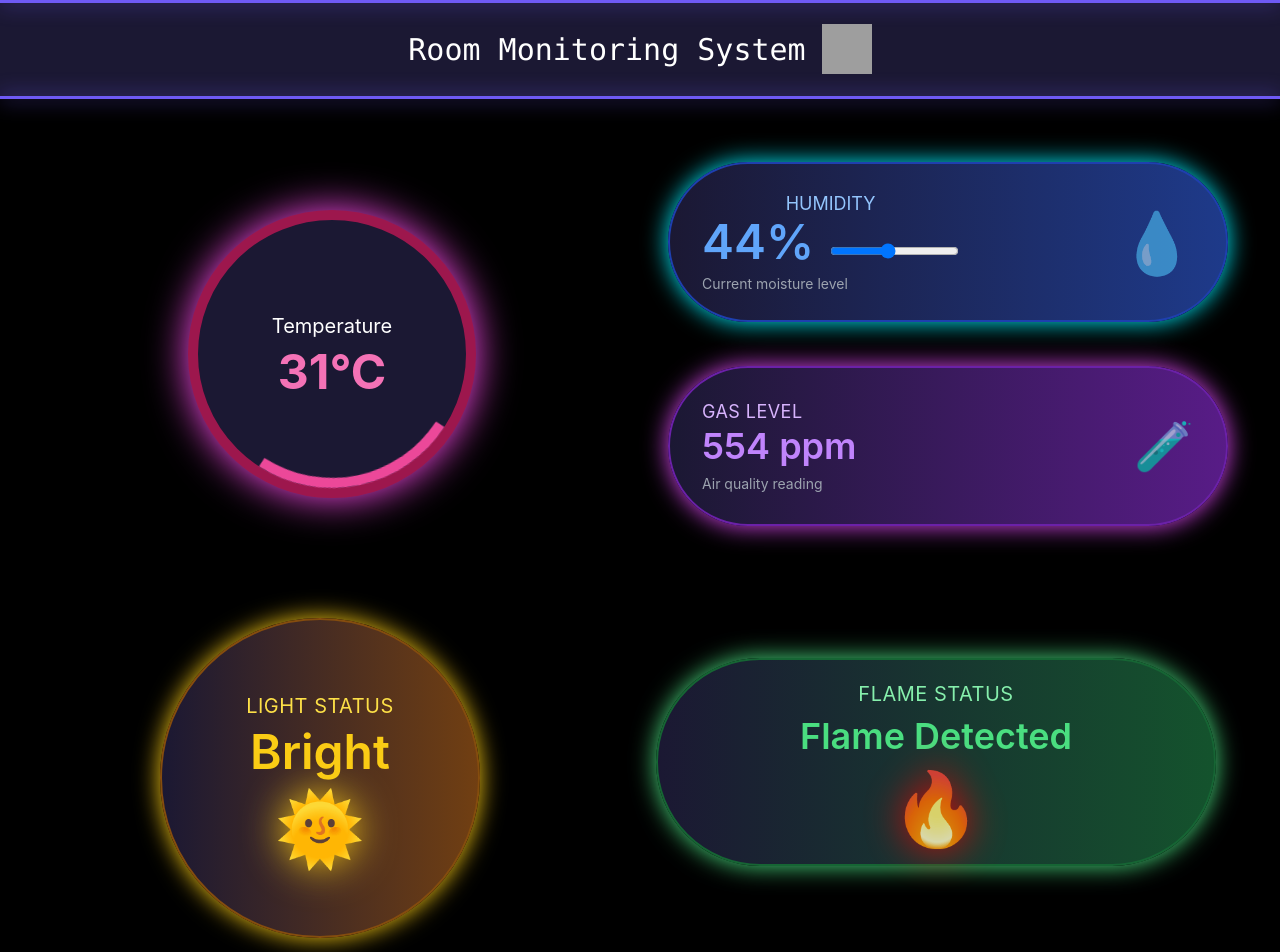
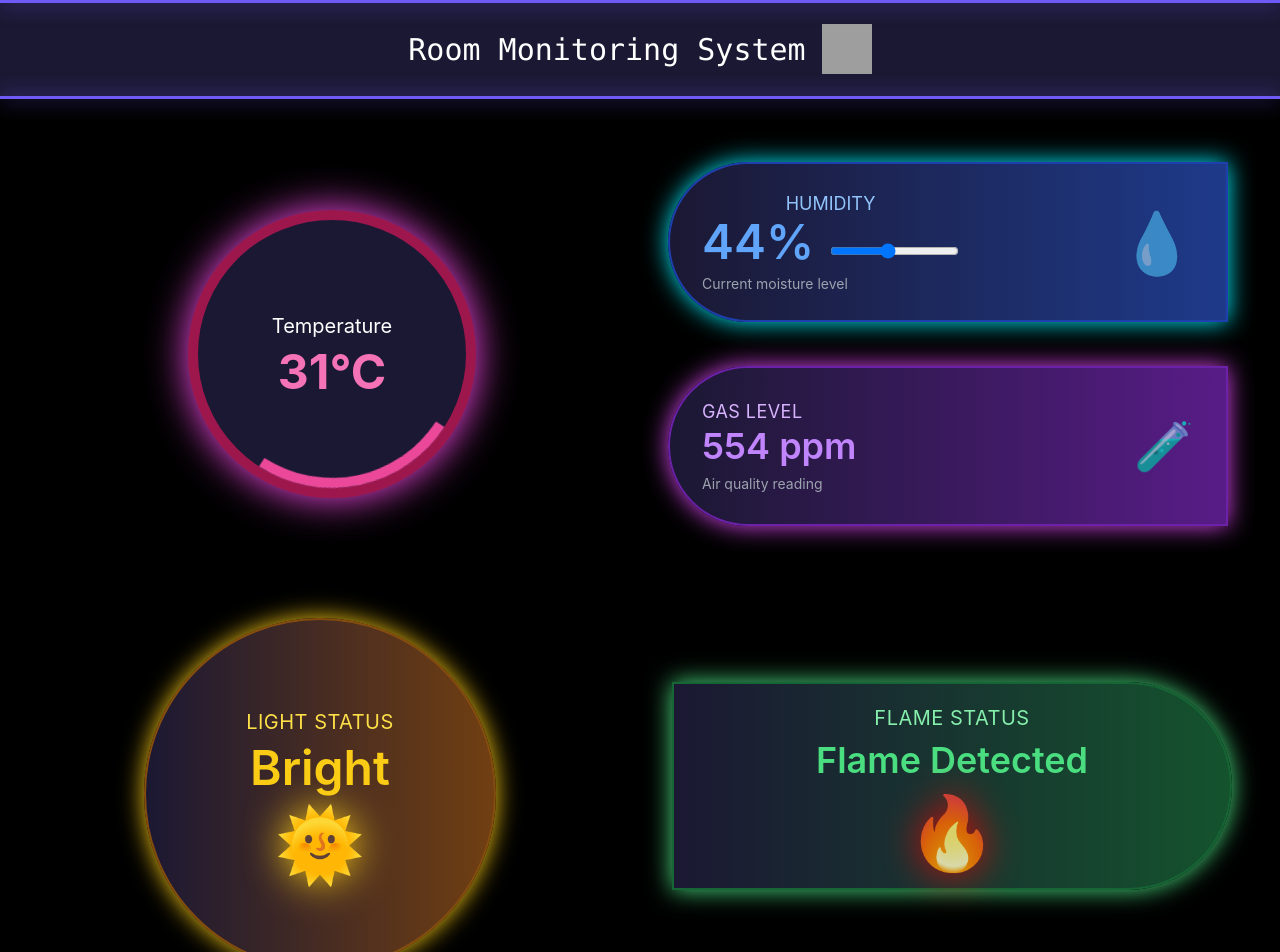
Before and after one commit to tanishka3001/RMS-Frontend, a React (Create React App) app in the folder rms_frontend/: page / in a window 1280 px wide. Shown: the top 952 px of the page. Built offline with nearby package versions, Linux system fonts and the light colour scheme; grey boxes are pictures that could not be loaded.

Commit message:
box changed

```diff
--- a/rms_frontend/src/components/dashboard.jsx
+++ b/rms_frontend/src/components/dashboard.jsx
@@ -3,7 +3,7 @@ const Dashboard = () => {
   const flameStatus = "Flame Detected";
   const humidity_percent = 44;
   return (
-    <div className="bg-[#1B1833] text-white flex flex-col justify-center">
+    <div className="bg-[#1B1833] text-white flex flex-col justify-center overflow-x-hidden">
       <div className="flex justify-center ">
         <nav className="flex text-xl md:text-3xl p-6  font-mono">
           <h1 className="mt-2">Room Monitoring System</h1>
@@ -14,10 +14,10 @@ const Dashboard = () => {
           ></img>
         </nav>
         <div className=" absolute w-full h-[3px] bg-[#6f5af5]  shadow-[0_0_20px_#6f5af5]"></div>
-         <div className="absolute mt-20 md:mt-24 w-full h-[3px] bg-[#6f5af5]  shadow-[0_0_20px_#6f5af5]"></div>
+        <div className="absolute mt-20 md:mt-24 w-full h-[3px] bg-[#6f5af5]  shadow-[0_0_20px_#6f5af5]"></div>
       </div>
 
-      <div className="bg-black flex min-h-screen justify-around overflow-x-hidden">
+      <div className="bg-black flex min-h-screen justify-around">
         <div className="flex flex-col mt-6">
           <div className="flex flex-col space-y-14 md:space-y-0 md:flex-row m-10 md:space-x-14">
             <div className="md:w-[35rem] md:h-96 flex justify-center items-center">
@@ -31,13 +31,16 @@ const Dashboard = () => {
             </div>
 
             <div className="relative flex flex-col space-y-14  md:space-y-11 ml-3 md:ml-0">
-              <div className="w-52 h-52 md:w-[35rem] md:h-40 border-2 rounded-full md:rounded-s-full border-blue-800 bg-gradient-to-r from-[#1B1833] to-blue-900 shadow-[0_0_25px_#00f0ff] flex items-center px-8">
+              <div className="w-52 h-52 md:w-[35rem] md:h-40 border-2 rounded-full md:rounded-s-full md:rounded-r-none border-blue-800 bg-gradient-to-r from-[#1B1833] to-blue-900 shadow-[0_0_25px_#00f0ff] flex items-center px-8">
                 <div className="text-white text-center">
-                  <p className="text-lg text-blue-300 ">
-                    HUMIDITY
-                  </p>
-                  <p className="text-5xl font-semibold text-blue-400">{humidity_percent}%
-                    <input type="range" value={humidity_percent} className=" ml-2 md:ml-4 "></input>
+                  <p className="text-lg text-blue-300 ">HUMIDITY</p>
+                  <p className="text-5xl font-semibold text-blue-400">
+                    {humidity_percent}%
+                    <input
+                      type="range"
+                      value={humidity_percent}
+                      className=" ml-2 md:ml-4 "
+                    ></input>
                   </p>
                   <p className="hidden md:flex text-sm text-gray-400 mt-2">
                     Current moisture level
@@ -48,7 +51,7 @@ const Dashboard = () => {
                 </div>
               </div>
 
-              <div className=" w-52 h-52 md:w-[35rem] md:h-40 border-2 rounded-full md:rounded-s-full border-purple-800 bg-gradient-to-r from-[#1B1833] to-purple-900 shadow-[0_0_25px_#d946ef] flex items-center px-10 md:px-8">
+              <div className=" w-52 h-52 md:w-[35rem] md:h-40 border-2 rounded-full md:rounded-s-full md:rounded-r-none border-purple-800 bg-gradient-to-r from-[#1B1833] to-purple-900 shadow-[0_0_25px_#d946ef] flex items-center px-10 md:px-8">
                 <div className="text-white">
                   <p className=" text-md md:text-lg uppercase tracking-wide text-purple-300">
                     Gas Level
@@ -67,10 +70,8 @@ const Dashboard = () => {
             </div>
           </div>
 
-          <div className="flex flex-col space-y-14 md:space-y-0 md:flex-row m-8 ml-12 md:ml-32 md:space-x-20 justify-center">
-            <div
-              className="w-52 h-52 md:w-[20rem] md:h-[20rem] border-2 rounded-full border-yellow-800 bg-gradient-to-r from-[#1B1833] to-yellow-900 shadow-[0_0_25px_#facc15] flex flex-col justify-center items-center transition-all duration-500"
-            >
+          <div className="flex flex-col space-y-14 md:space-y-0 md:flex-row m-8 ml-12 md:ml-32 md:space-x-20 justify-center mb-28">
+            <div className="w-52 h-52 md:w-[22rem] md:h-[22rem] border-2 rounded-full border-yellow-800 bg-gradient-to-r from-[#1B1833] to-yellow-900 shadow-[0_0_25px_#facc15] flex flex-col justify-center items-center transition-all duration-500">
               <p className="text-yellow-300 text-xl uppercase tracking-wide mb-2">
                 Light Status
               </p>
@@ -88,8 +89,8 @@ const Dashboard = () => {
               </div>
             </div>
 
-            <div className="flex md:pt-10 md:pl-24">
-              <div className="w-52 h-52 md:w-[35rem] md:h-52  border-2 rounded-full md:rounded-e-full border-green-800 bg-gradient-to-r from-[#1B1833] to-green-900 shadow-[0_0_25px_#4ade80] flex flex-col justify-center items-center transition-all duration-500 ">
+            <div className="flex md:pt-16 md:pl-24 ">
+              <div className="w-52 h-52 md:w-[35rem] md:h-52  border-2 rounded-full md:rounded-e-full md:rounded-l-none border-green-800 bg-gradient-to-r from-[#1B1833] to-green-900 shadow-[0_0_25px_#4ade80] flex flex-col justify-center items-center transition-all duration-500 ">
                 <p className="text-green-300 text-xl uppercase tracking-wide mb-2">
                   Flame Status
                 </p>
```
